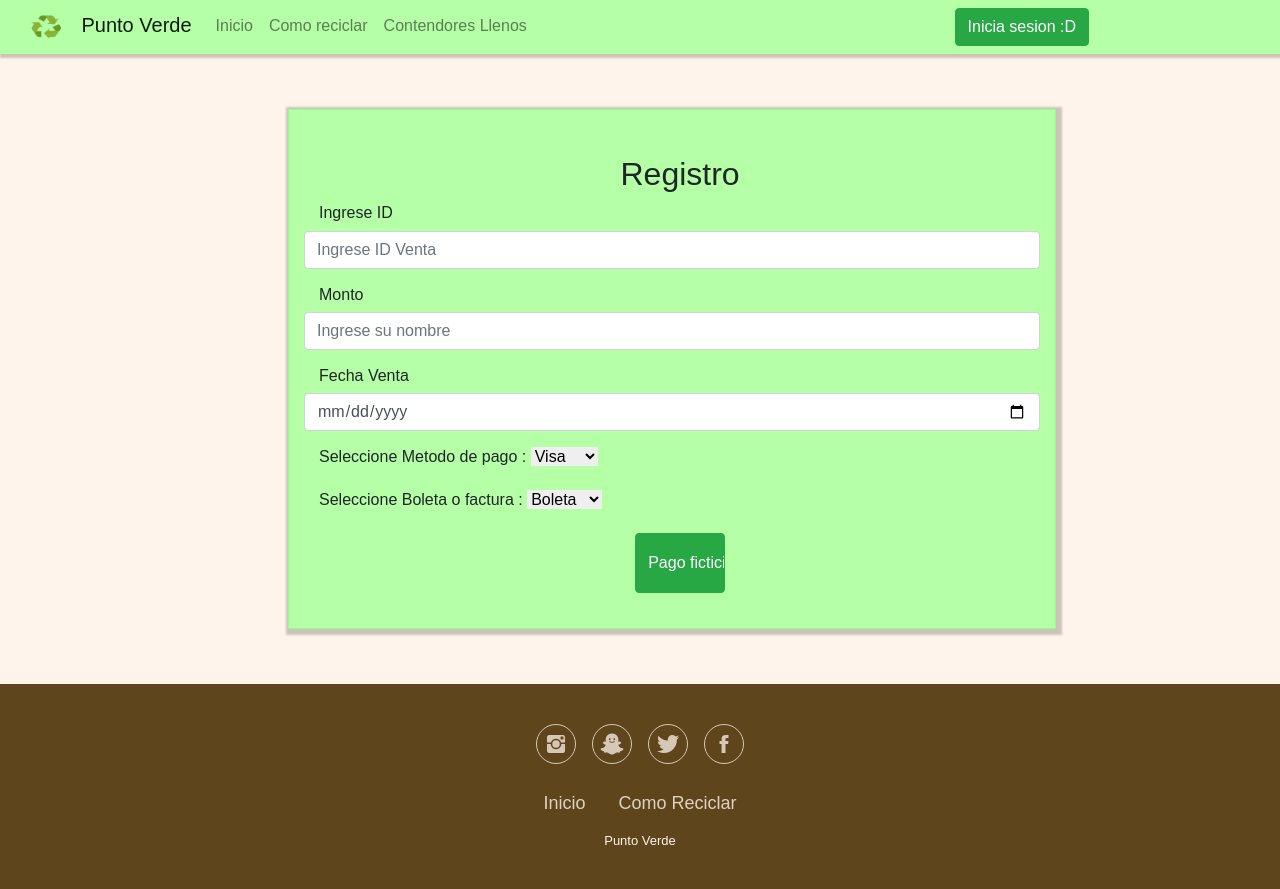
After one commit to Jesus-Maliqueo/Proyecto_PuntoVerde, a Django app: template punto_verde/aapp/templates/app/compra.html in a window 1280 px wide. The commit adds this page. Run offline with Django 3.2, Linux system fonts and the light colour scheme; the template is opened without the code that fills it, so the values that code supplies are empty; some libraries are stand-ins or nearby versions.

Commit message:
Integracion Compra, retiro y reserva
falta ajustar error de compra

```diff
--- a/punto_verde/aapp/models.py
+++ b/punto_verde/aapp/models.py
@@ -5,6 +5,7 @@
 #   * Make sure each ForeignKey and OneToOneField has `on_delete` set to the desired behavior
 #   * Remove `managed = False` lines if you wish to allow Django to create, modify, and delete the table
 # Feel free to rename the models, but don't rename db_table values or field names.
+from datetime import date
 from django.db import models
 
 
@@ -426,7 +427,7 @@ class Retiro(models.Model):
     contacto = models.IntegerField()
 
     def __str__(self):
-      fila = "Rut : " + str(self.id_retiro) + "ㅤㅤ " + "Nombre : " + self.primer_nombre +"   Apellido Paterno: " + self.primer_apellido +  "ㅤㅤ" +"   Apellido Materno : " + self.segundo_apellido +"ㅤㅤ " + "Fecha retiro : " + str(self.fecha_retiro) + "ㅤㅤ" + "Contacto : " + self.contacto
+      fila = "Rut : " + str(self.id_retiro) + "ㅤㅤ " + "Nombre : " + self.primer_nombre +"   Apellido Paterno: " + self.primer_apellido +  "ㅤㅤ" +"   Apellido Materno : " + self.segundo_apellido +"ㅤㅤ " + "Fecha retiro : " + str(self.fecha_retiro) + "ㅤㅤ" + "Contacto : " + str(self.contacto)
       return fila
 
     class Meta:
--- a/punto_verde/aapp/static/app/css/estilo.css
+++ b/punto_verde/aapp/static/app/css/estilo.css
@@ -733,7 +733,6 @@ width: 100%;
   transform: translateX(-50%);
 }
 
-
 .form-group-correcto .formulario__validacion-estado {
   color: #2acc80;
   opacity: 1;
@@ -749,3 +748,7 @@ width: 100%;
 .form-group-incorrecto .form-control{
   border: 2.8px solid rgba(255, 0, 0, 0.575);
 }
+
+.compraa a{
+  visibility: hidden;
+}
--- a/punto_verde/aapp/static/app/js/validaciones.js
+++ b/punto_verde/aapp/static/app/js/validaciones.js
@@ -89,7 +89,6 @@ inputs.forEach((input)=> {
 
  formu.addEventListener('submit',(e) => {
 
-
      if(campos.rut && campos.nombre && campos.direccion && campos.telefono && campos.tipocont && campos.peso && campos.pass && campos.email ){
         formu.reset();
      }
--- /dev/null
+++ b/punto_verde/aapp/templates/app/compra.html
@@ -0,0 +1,68 @@
+{%extends 'app/base.html'%}
+
+{% block contenido %}
+
+
+
+<div class="formulario" >
+  <form class="formu" id="formu" action="/compra/{{vera.id_reserva}} " method="POST"> {% csrf_token %}
+
+    <h2> Registro</h2>
+
+    <div class="form-group" id="g_id">
+        <label for="apellido" class="control-label">Ingrese ID</label>
+        <input type="text" class="form-control" id="1" name="id_venta" placeholder="Ingrese ID Venta">
+
+    </div>
+
+    <div class="form-group" id="g_pnomb">
+        <label for="nombre" class="control-label">Monto</label>
+        <input type="text" class="form-control" id="2" name="monto" placeholder="Ingrese su nombre">
+    </div>
+
+    <div class="form-group" id="g_pnomb">
+        <label for="nombre" class="control-label">Fecha Venta</label>
+        <input type="date" class="form-control" id="2" name="fecha_venta" placeholder="now">
+    </div>
+
+
+    <div class="form-group">
+    <div class="styled-select">
+        <label for="numero" class="control-label">Seleccione Metodo de pago :  </label>
+
+        <select type="text"  name="forma_pago">
+           <option>Visa </option>
+           <option>Debito</option>
+
+        </select>
+     </div>
+    </div>
+
+    <div class="form-group">
+        <div class="styled-select">
+            <label for="numero" class="control-label">Seleccione Boleta o factura :  </label>
+
+            <select type="text"  name="emitido_en">
+               <option> Boleta  </option>
+               <option> Factura </option>
+
+            </select>
+         </div>
+        </div>
+
+
+    <input type="submit"  class="botones btn btn-success" value="Pago ficticio" >
+
+
+  </form>
+
+</div>
+
+
+
+
+
+
+
+
+{% endblock %}
--- a/punto_verde/aapp/templates/app/comprador.html
+++ b/punto_verde/aapp/templates/app/comprador.html
@@ -34,9 +34,9 @@
         <input type="number" class="form-control" id="street1_id" name="telefono" placeholder="Digite su numero de contacto">
     </div>
 
-    <div class="form-group" id="g_sapell">
+    <div class="form-group" id="g_coreo">
         <label for="apellido" class="control-label">Ingrese su correo</label>
-        <input type="text" class="form-control" id="street1_id" name="segundo_apellido" placeholder="Digite su e-mail">
+        <input type="email" class="form-control" id="street1_id" name="correo" placeholder="Digite su e-mail">
     </div>
 
 
--- a/punto_verde/aapp/templates/app/ingreso.html
+++ b/punto_verde/aapp/templates/app/ingreso.html
@@ -62,6 +62,7 @@
 
             </div>
           </div>
+
           <div id="tab2" class="tab">
             <a href="#tab2"> Contenedores</a>
             <div class="tab-content">
--- a/punto_verde/aapp/templates/app/registro.html
+++ b/punto_verde/aapp/templates/app/registro.html
@@ -77,13 +77,10 @@
 
 
     <input type="submit"  class="botones btn btn-success" value="Enviar" >
-    <button class="form-group btn btn-success" type="submit"  > Vo dale</button>
-
-
 
 
   </form>
-  <button class="form-group btn btn-success" type="submit"  > Vo dale</button>
+
 </div>
 
 
--- a/punto_verde/aapp/urls.py
+++ b/punto_verde/aapp/urls.py
@@ -9,7 +9,7 @@ urlpatterns = [
     path('', home, name="home"),
     path('registro/',registro, name="registro"),
     path('recicla/', recicla, name="recicla"),
-    path('retiro/',retiro, name="retiro"),
+    path('retiro/<id>',retiro, name="retiro"),
     path('mostrar/',views.mostrar, name='mostrar'),
     path('estado/',views.estado, name='estado'),
     path('ingreso/',views.ingreso , name='ingreso'),
@@ -30,6 +30,7 @@ urlpatterns = [
     path('eliEmple/<id>',eliEmple,name="eliEmple"),
     path('horpart1/<id>',horpart1, name="horpart1"),
     path('horpart2/<id>',horpart2, name="horpart2"),
+    path('compra/<id>',compra, name="compra"),
 
 ]
 
--- a/punto_verde/punto_verde/settings.py
+++ b/punto_verde/punto_verde/settings.py
@@ -90,8 +90,7 @@ DATABASES = {
         'NAME': 'puntoverde2',
         'USER': 'root',
         'PASSWORD':'',
-        'HOST': '127.0.0.1',
-        'PORT': '3307',
+
 
 
     }
```
Also changed, not shown: punto_verde/aapp/templates/app/reserva.html (+6 -6 lines), punto_verde/aapp/templates/app/retiro.html (+4 -4 lines), punto_verde/aapp/views.py (+51 -21 lines).
